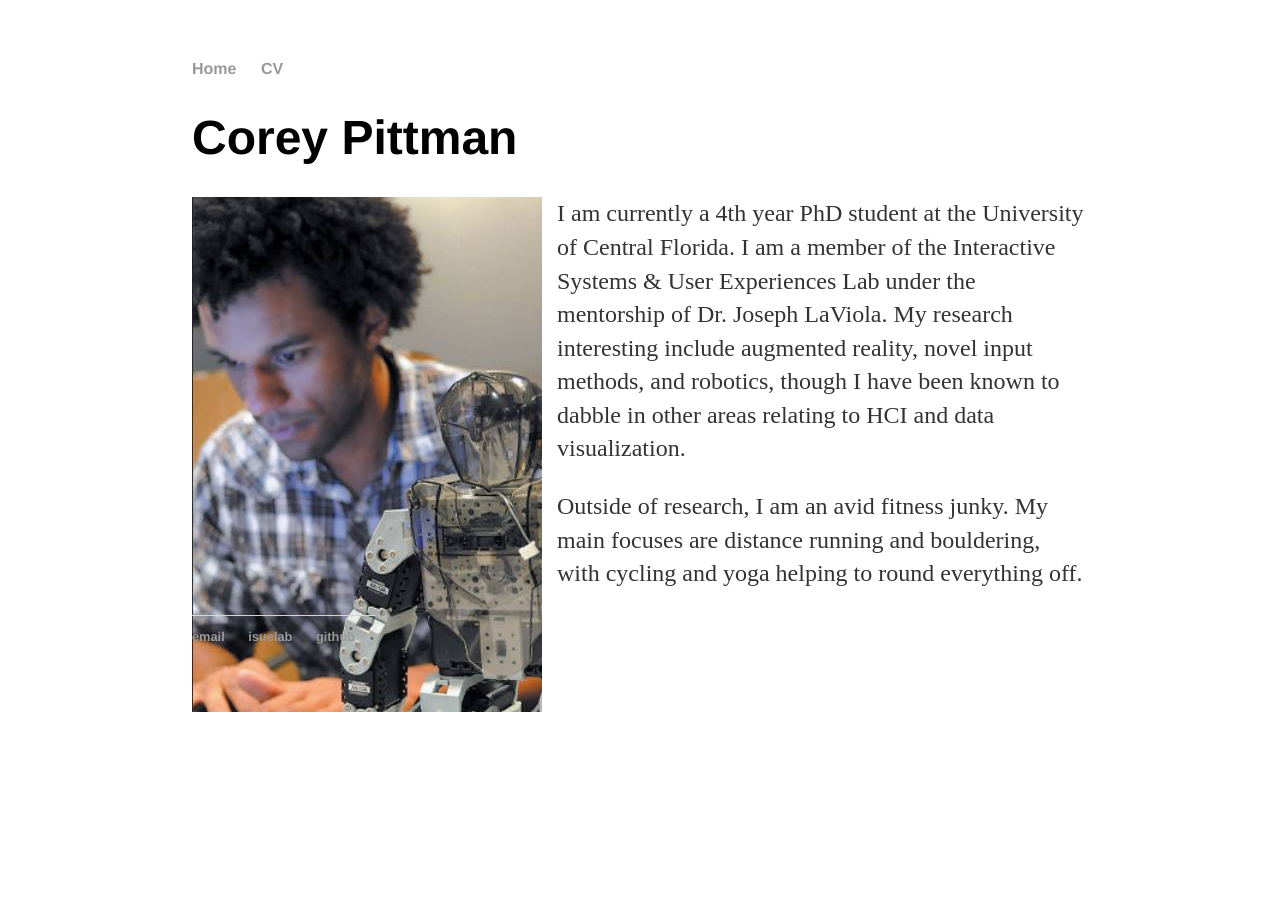
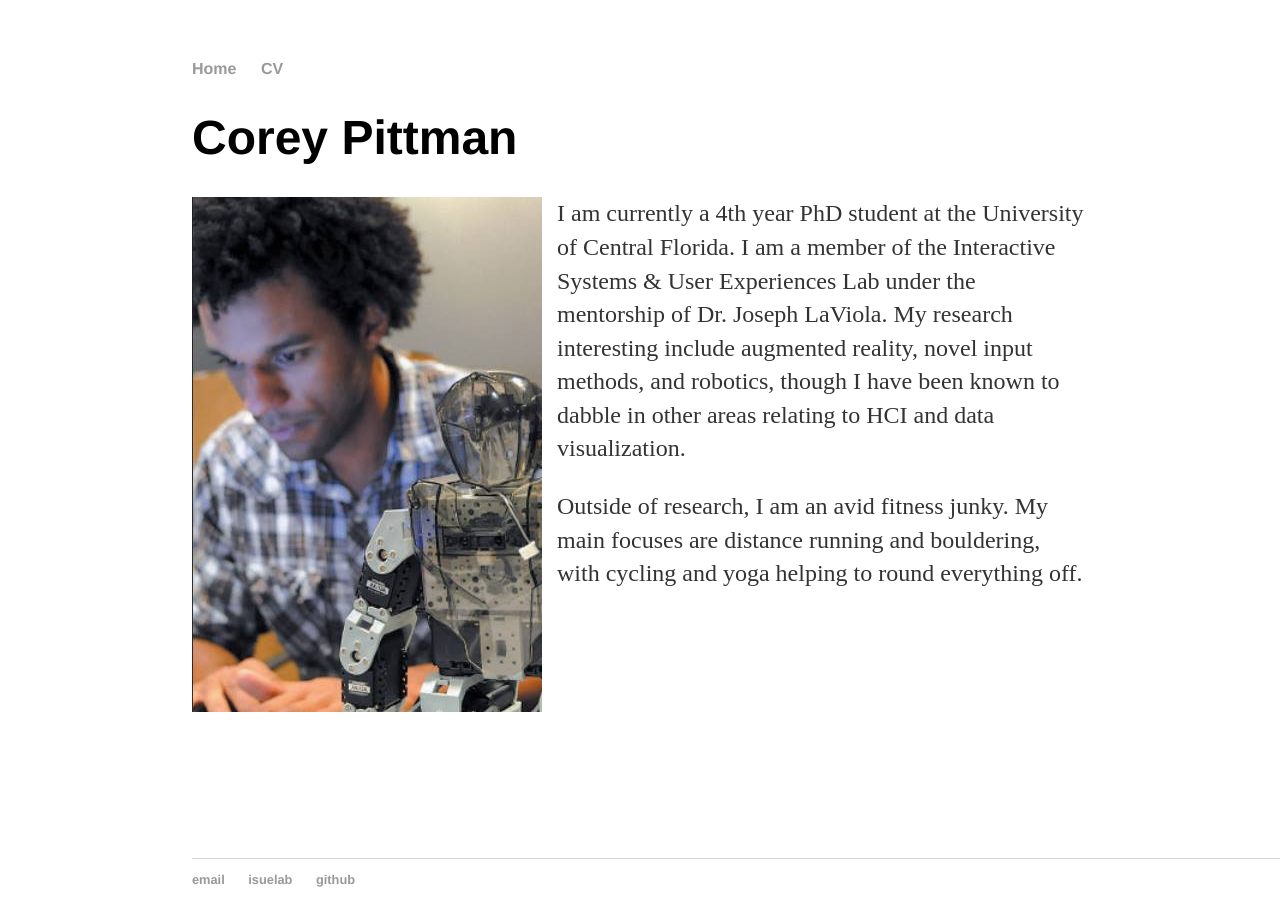
Before and after one commit to crpittman/crpittman.github.io, a Jekyll site: the page built from index.html, in a window 1280 px wide. Built offline with Jekyll 4.4.1, drawn with Linux system fonts in a browser that asks for light colours.

Commit message:
Update main.css

```diff
--- a/css/main.css
+++ b/css/main.css
@@ -32,6 +32,8 @@ footer {
     border-top: 1px solid #d5d5d5;
     font-size: .8em;
     position: fixed;
+    bottom: 0;
+    width: 100%;
 }
 
 ul.posts {
```
